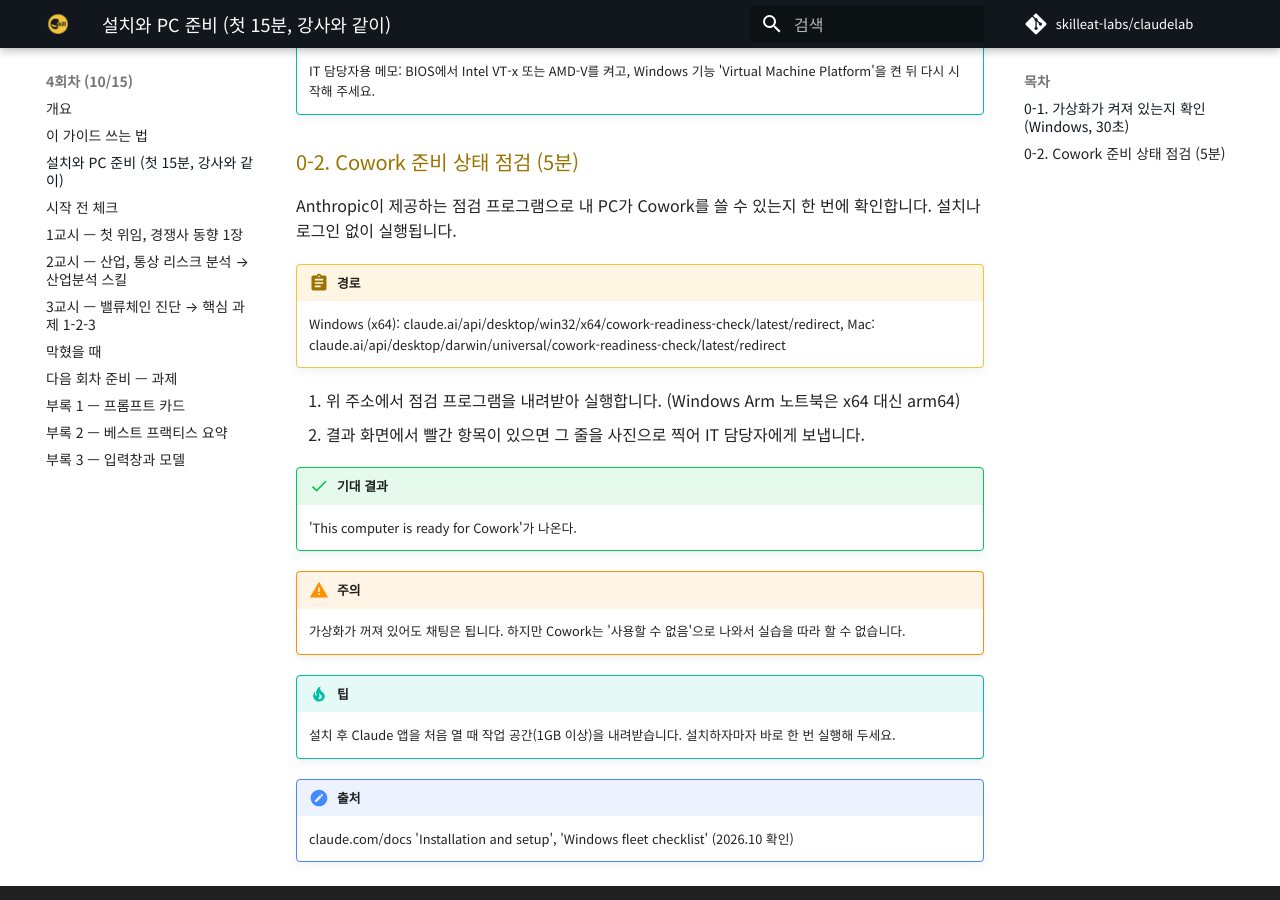
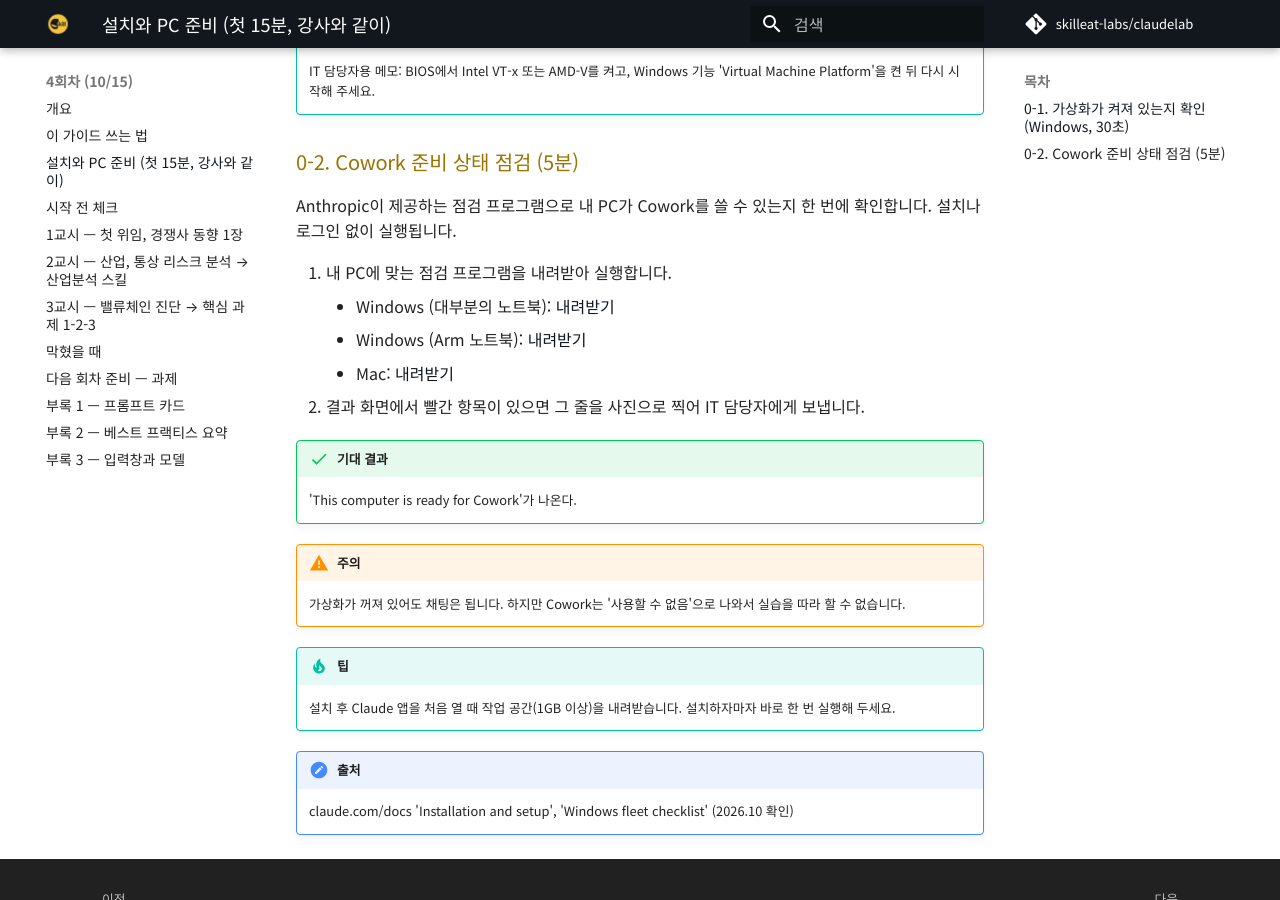
Before and after one commit to skilleat-labs/claudelab, an MkDocs documentation site: the page built from docs/day4/02.md, in a window 1280 px wide and 900 px high, scrolled down 1293 px. Built offline with MkDocs 1.6.1 and Material for MkDocs 9.7.7, drawn with Linux system fonts in a browser that asks for light colours; comment, search, counter and statistics services are not loaded.

Commit message:
준비 상태 점검 내려받기 주소를 운영체제별 한 줄씩, 링크로
Co-Authored-By: Claude Opus 5.5 <noreply@anthropic.com>

```diff
--- a/docs/day4/02.md
+++ b/docs/day4/02.md
@@ -33,10 +33,10 @@
 
 Anthropic이 제공하는 점검 프로그램으로 내 PC가 Cowork를 쓸 수 있는지 한 번에 확인합니다. 설치나 로그인 없이 실행됩니다.
 
-!!! abstract "경로"
-    Windows (x64): claude.ai/api/desktop/win32/x64/cowork-readiness-check/latest/redirect, Mac: claude.ai/api/desktop/darwin/universal/cowork-readiness-check/latest/redirect
-
-1. 위 주소에서 점검 프로그램을 내려받아 실행합니다. (Windows Arm 노트북은 x64 대신 arm64)
+1. 내 PC에 맞는 점검 프로그램을 내려받아 실행합니다.
+    - Windows (대부분의 노트북): [내려받기](https://claude.ai/api/desktop/win32/x64/cowork-readiness-check/latest/redirect)
+    - Windows (Arm 노트북): [내려받기](https://claude.ai/api/desktop/win32/arm64/cowork-readiness-check/latest/redirect)
+    - Mac: [내려받기](https://claude.ai/api/desktop/darwin/universal/cowork-readiness-check/latest/redirect)
 2. 결과 화면에서 빨간 항목이 있으면 그 줄을 사진으로 찍어 IT 담당자에게 보냅니다.
 
 !!! success "기대 결과"
```
